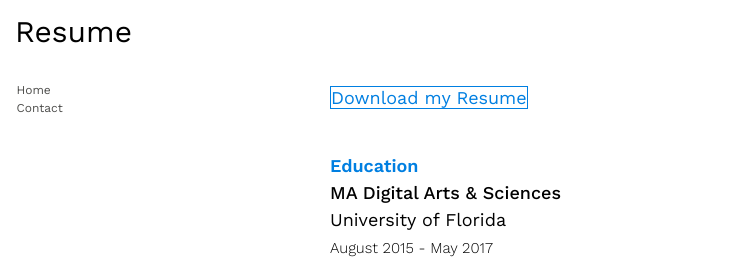
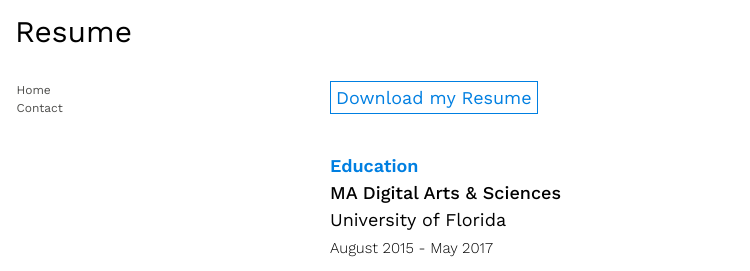
Before and after one commit to bedadala92/New-Portfolio, a Jekyll site: the page built from resume/index.html, in a window 1280 px wide. Shown: the top 271 px of the page, without its empty margins (0-750 px from the left). Built offline with Jekyll 4.4.1, drawn with Linux system fonts in a browser that asks for light colours; Markdown is read by kramdown in place of the engine named in the settings.

Commit message:
finished resume page

```diff
--- a/_includes/resume.html
+++ b/_includes/resume.html
@@ -1,4 +1,4 @@
-<div class="home-wrap"><div class="header-position"><div class="heading"><div id="brand">Resume</div></div><div class="subnav"><ul><li><a href="#home">Home</a></li><li><a href="#resume">Contact</a></li></ul></div></div><section class="about"><div style="padding-right:0%" class="intro"><a href="https://drive.google.com/open?id=0B6TkgVqfgAwXVnRpZXI4LUV3WUk"><span>Download my Resume</span></a></br></br>
+<div class="home-wrap"><div class="header-position"><div class="heading"><div id="brand">Resume</div></div><div class="subnav"><ul><li><a href="#home">Home</a></li><li><a href="#resume">Contact</a></li></ul></div></div><section class="about"><div style="padding-right:0%" class="intro"><a href="https://drive.google.com/open?id=0B6TkgVqfgAwXVnRpZXI4LUV3WUk"><span class="box">Download my Resume</span></a></br></br>
 <div style="line-height:1.5em"><span class="type">Education</span><br>
 <span class="role">MA Digital Arts & Sciences</span><br>
 <span class="place">University of Florida</span></br>
--- a/_jadefiles/resume.jade
+++ b/_jadefiles/resume.jade
@@ -9,7 +9,7 @@
         li: a(href="#resume") Contact
   section.about
     .intro(style="padding-right:0%").
-      <a href="https://drive.google.com/open?id=0B6TkgVqfgAwXVnRpZXI4LUV3WUk"><span>Download my Resume</span></a></br></br>
+      <a href="https://drive.google.com/open?id=0B6TkgVqfgAwXVnRpZXI4LUV3WUk"><span class="box">Download my Resume</span></a></br></br>
       <div style="line-height:1.5em"><span class="type">Education</span><br>
       <span class="role">MA Digital Arts & Sciences</span><br>
       <span class="place">University of Florida</span></br>
--- a/assets/css/main.css
+++ b/assets/css/main.css
@@ -906,12 +906,13 @@ p {
   p a {
     font-size: 13px; } }
 
-.intro a {
+.intro .box {
   font-size: 18px;
   color: #007FE1;
   border: 1px solid #007FE1;
   overflow: visible;
-  text-align: Center; }
+  text-align: Center;
+  padding: 5px; }
 
 .type {
   font-size: 18px;
@@ -935,8 +936,11 @@ p {
   .intro {
     text-align: center;
     padding-left: 0px;
-    margin: auto;
-    line-height: 0.5em; }
+    margin: 0 auto;
+    line-height: 0.5em;
+    display: inline-block; }
+  .intro .box {
+    font-size: 13px; }
   .intro a {
     font-size: 13px;
     display: inline-block;
@@ -954,7 +958,8 @@ p {
   .intro {
     text-align: center;
     padding-left: 0px;
-    margin: auto; }
+    margin: 0 auto;
+    display: block; }
   .intro a {
     font-size: 13px;
     display: inline-block; }
```
Also changed, not shown: assets/css/3-layouts/resume.sass (+11 -4 lines).
